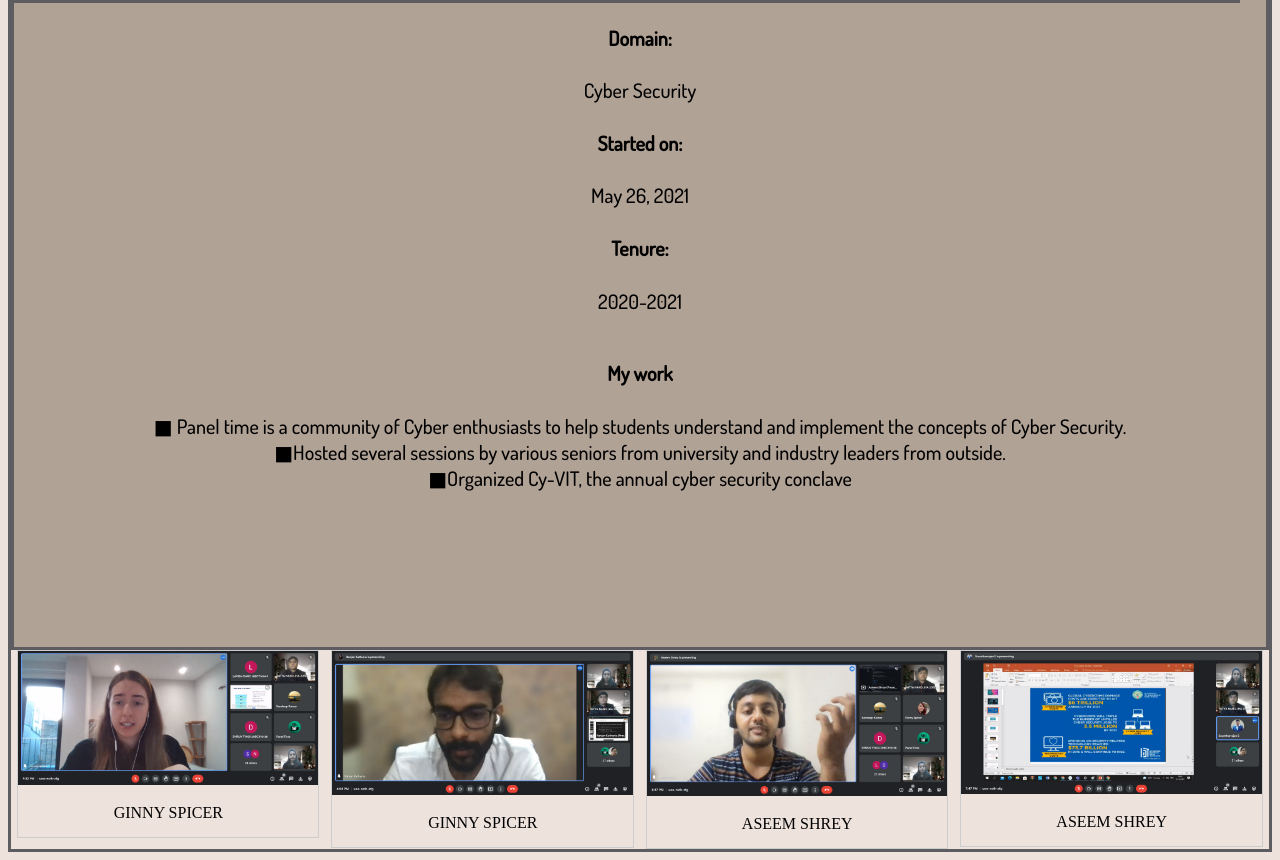
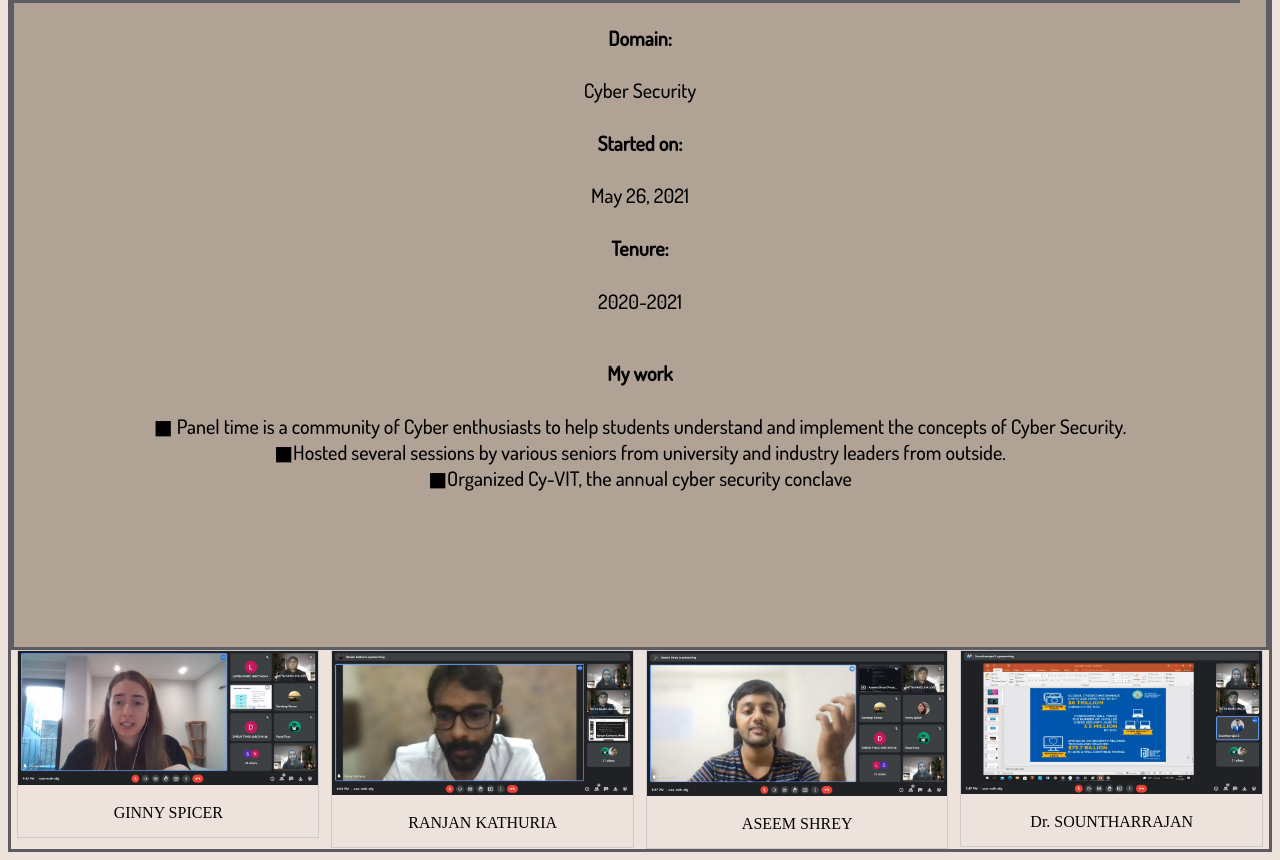
Before and after one commit to Alankriti-Mittal/portfolio, a plain HTML site: page Panel_time.html in a window 1280 px wide. Shown: the part 72-932 px from the top of the page. Drawn offline with Linux system fonts and the light colour scheme; a web font is replaced by a local one.

Commit message:
Updated Panel_time.html

```diff
--- a/Panel_time.html
+++ b/Panel_time.html
@@ -69,7 +69,7 @@
         <a target="_blank" href="img_forest.jpg">
             <img src="CyVIT2.png" alt="Forest" >
         </a>
-        <div class="desc">GINNY SPICER</div>
+        <div class="desc">RANJAN KATHURIA</div>
     </div>
 </div>
 
@@ -87,7 +87,7 @@
         <a target="_blank" href="img_mountains.jpg">
             <img src="CyVIT4.png" alt="Mountains">
         </a>
-        <div class="desc">ASEEM SHREY</div>
+        <div class="desc">Dr. SOUNTHARRAJAN</div>
     </div>
 </div>
 
```
